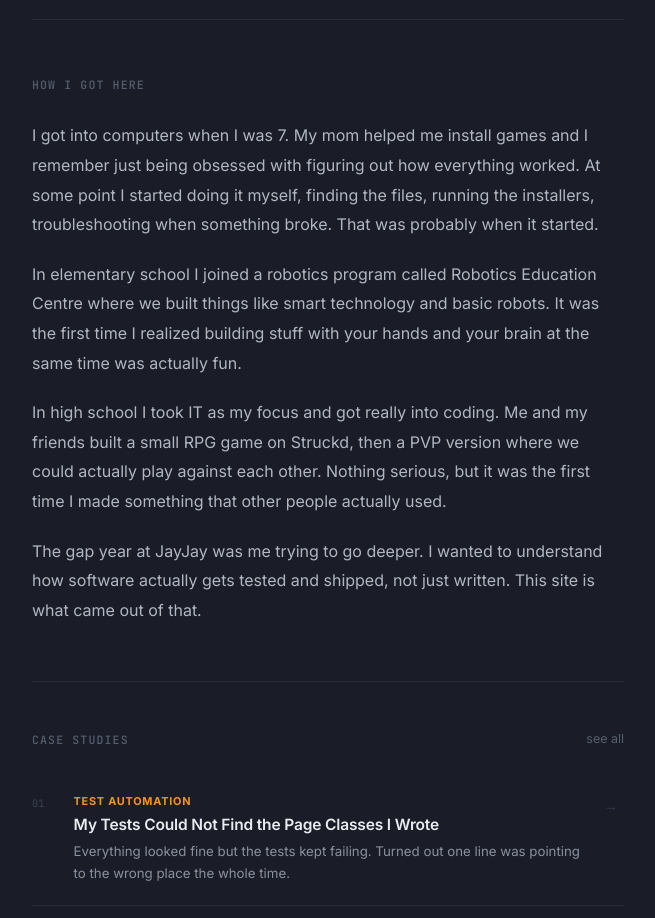
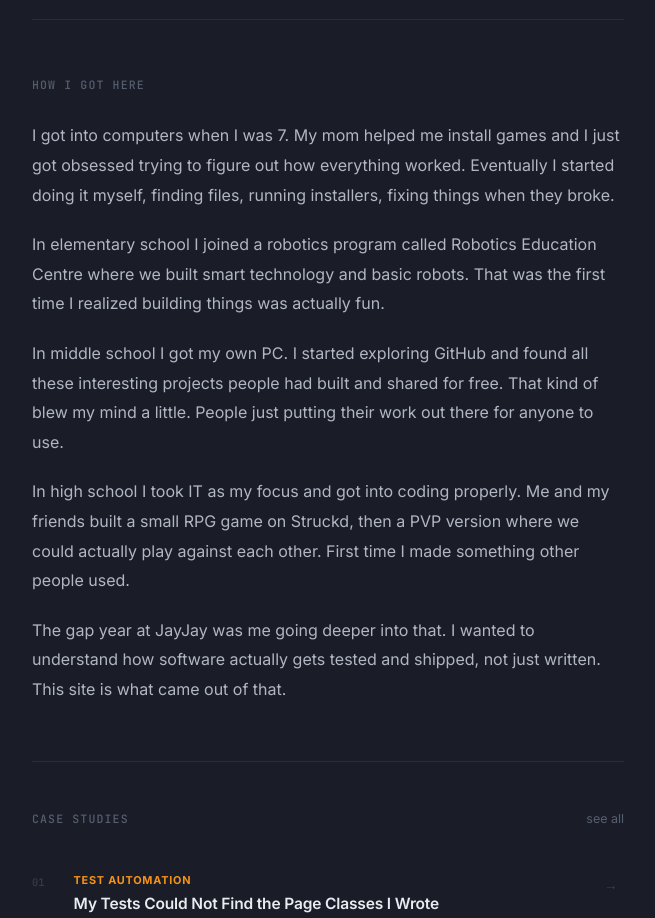
Before and after one commit to bryan-nathan-c/portfolio-project, a React (Vite) app: page / in a window 1280 px wide. Shown: the part 1040-1958 px from the top of the page, without its empty margins (312-967 px from the left). Built offline with nearby package versions, Linux system fonts and the light colour scheme.

Commit message:
add middle school PC and GitHub, simplify story

```diff
--- a/src/pages/Home.tsx
+++ b/src/pages/Home.tsx
@@ -67,24 +67,30 @@ export default function Home() {
         <section className="about-section">
           <h2 className="section-heading">How I got here</h2>
           <p className="about-text">
-            I got into computers when I was 7. My mom helped me install games and I remember just
-            being obsessed with figuring out how everything worked. At some point I started doing it
-            myself, finding the files, running the installers, troubleshooting when something broke.
-            That was probably when it started.
+            I got into computers when I was 7. My mom helped me install games and I just got obsessed
+            trying to figure out how everything worked. Eventually I started doing it myself,
+            finding files, running installers, fixing things when they broke.
           </p>
           <p className="about-text">
-            In elementary school I joined a robotics program called Robotics Education Centre where
-            we built things like smart technology and basic robots. It was the first time I realized
-            building stuff with your hands and your brain at the same time was actually fun.
+            In elementary school I joined a robotics program called Robotics Education Centre
+            where we built smart technology and basic robots. That was the first time I realized
+            building things was actually fun.
           </p>
           <p className="about-text">
-            In high school I took IT as my focus and got really into coding. Me and my friends built
-            a small RPG game on Struckd, then a PVP version where we could actually play against each other.
-            Nothing serious, but it was the first time I made something that other people actually used.
+            In middle school I got my own PC. I started exploring GitHub and found all these
+            interesting projects people had built and shared for free. That kind of blew my mind
+            a little. People just putting their work out there for anyone to use.
           </p>
           <p className="about-text">
-            The gap year at JayJay was me trying to go deeper. I wanted to understand how software
-            actually gets tested and shipped, not just written. This site is what came out of that.
+            In high school I took IT as my focus and got into coding properly.
+            Me and my friends built a small RPG game on Struckd, then a PVP version
+            where we could actually play against each other. First time I made something
+            other people used.
+          </p>
+          <p className="about-text">
+            The gap year at JayJay was me going deeper into that. I wanted to understand
+            how software actually gets tested and shipped, not just written.
+            This site is what came out of that.
           </p>
         </section>
 
```
